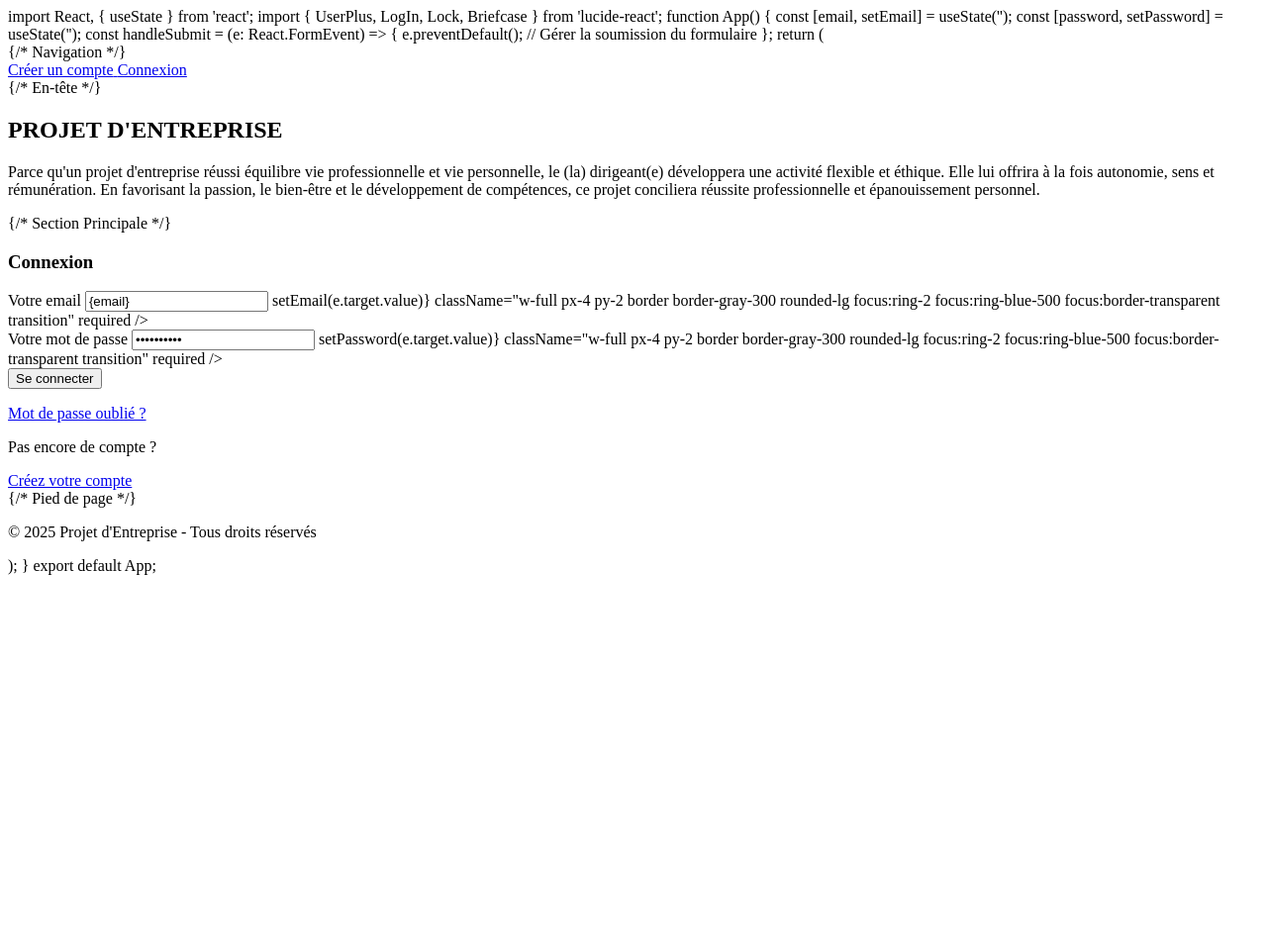
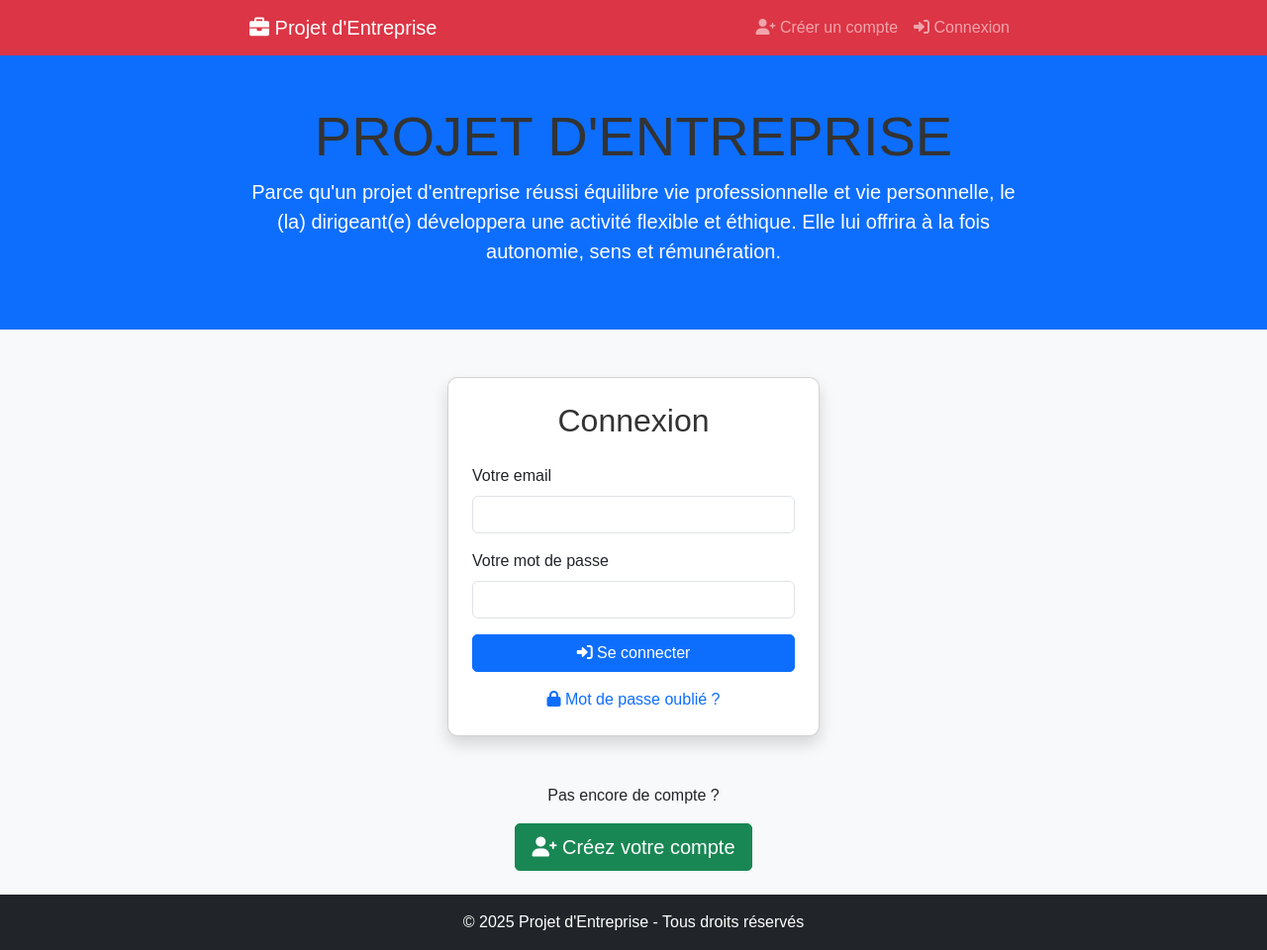
Before and after one commit to Qualixel/IAprojet, a Flask app: page / in a window 1280 px wide. Shown: the whole page at 99% size. Before the commit the page ends 581 px from the top, so only its background shows below. Run offline with Flask 3, Linux system fonts and the light colour scheme.

Commit message:
Mise à jour du fichier home.html

```diff
--- a/templates/home.html
+++ b/templates/home.html
@@ -1,122 +1,99 @@
-import React, { useState } from 'react';
-import { UserPlus, LogIn, Lock, Briefcase } from 'lucide-react';
+<!DOCTYPE html>
+<html lang="fr">
+<head>
+    <meta charset="UTF-8">
+    <meta name="viewport" content="width=device-width, initial-scale=1">
+    <title>Accueil - Projet d'Entreprise</title>
 
-function App() {
-  const [email, setEmail] = useState('');
-  const [password, setPassword] = useState('');
+    <!-- Bootstrap CSS -->
+    <link href="https://cdn.jsdelivr.net/npm/bootstrap@5.3.0/dist/css/bootstrap.min.css" rel="stylesheet">
 
-  const handleSubmit = (e: React.FormEvent) => {
-    e.preventDefault();
-    // Gérer la soumission du formulaire
-  };
+    <!-- Font Awesome (pour les icônes) -->
+    <link rel="stylesheet" href="https://cdnjs.cloudflare.com/ajax/libs/font-awesome/6.0.0/css/all.min.css">
 
-  return (
-    <div className="min-h-screen flex flex-col bg-gradient-to-br from-slate-50 to-slate-100">
-      {/* Navigation */}
-      <nav className="bg-gradient-to-r from-red-600 to-red-700 shadow-sm">
-        <div className="max-w-7xl mx-auto px-4 sm:px-6 lg:px-8">
-          <div className="flex justify-between h-16 items-center">
-            <div className="flex-shrink-0">
-              <Briefcase className="h-8 w-8 text-white" />
+    <!-- Custom CSS -->
+    <link rel="stylesheet" href="{{ url_for('static', filename='css/style.css') }}">
+</head>
+<body class="bg-light">
+
+    <!-- Barre de Navigation -->
+    <nav class="navbar navbar-expand-lg navbar-dark bg-danger">
+        <div class="container">
+            <a class="navbar-brand" href="/">
+                <i class="fa-solid fa-briefcase"></i> Projet d'Entreprise
+            </a>
+            <button class="navbar-toggler" type="button" data-bs-toggle="collapse" data-bs-target="#navbarNav">
+                <span class="navbar-toggler-icon"></span>
+            </button>
+            <div class="collapse navbar-collapse" id="navbarNav">
+                <ul class="navbar-nav ms-auto">
+                    <li class="nav-item"><a class="nav-link" href="/register">
+                        <i class="fa-solid fa-user-plus"></i> Créer un compte
+                    </a></li>
+                    <li class="nav-item"><a class="nav-link" href="/login">
+                        <i class="fa-solid fa-sign-in-alt"></i> Connexion
+                    </a></li>
+                </ul>
             </div>
-            <div className="flex space-x-4">
-              <a href="/register" className="text-white/90 hover:text-white flex items-center space-x-1">
-                <UserPlus size={18} />
-                <span>Créer un compte</span>
-              </a>
-              <a href="/login" className="text-white/90 hover:text-white flex items-center space-x-1">
-                <LogIn size={18} />
-                <span>Connexion</span>
-              </a>
+        </div>
+    </nav>
+
+    <!-- Section d'Accueil -->
+    <header class="text-center py-5 bg-primary text-white">
+        <div class="container">
+            <h1 class="display-4">PROJET D'ENTREPRISE</h1>
+            <p class="lead">
+                Parce qu'un projet d'entreprise réussi équilibre vie professionnelle et vie personnelle,
+                le (la) dirigeant(e) développera une activité flexible et éthique. Elle lui offrira à la fois autonomie,
+                sens et rémunération.
+            </p>
+        </div>
+    </header>
+
+    <!-- Formulaire de Connexion -->
+    <section class="container my-5">
+        <div class="row justify-content-center">
+            <div class="col-md-6">
+                <div class="card shadow p-4">
+                    <h2 class="text-center mb-4">Connexion</h2>
+                    <form method="POST" action="/login">
+                        <div class="mb-3">
+                            <label class="form-label">Votre email</label>
+                            <input type="email" class="form-control" name="email" required>
+                        </div>
+                        <div class="mb-3">
+                            <label class="form-label">Votre mot de passe</label>
+                            <input type="password" class="form-control" name="password" required>
+                        </div>
+                        <button type="submit" class="btn btn-primary w-100">
+                            <i class="fa-solid fa-sign-in-alt"></i> Se connecter
+                        </button>
+                    </form>
+                    <div class="text-center mt-3">
+                        <a href="/forgot_password" class="text-decoration-none">
+                            <i class="fa-solid fa-lock"></i> Mot de passe oublié ?
+                        </a>
+                    </div>
+                </div>
             </div>
-          </div>
         </div>
-      </nav>
+    </section>
 
-      {/* En-tête */}
-      <header className="relative py-8 bg-gradient-to-r from-blue-600 to-blue-700">
-        <div className="max-w-3xl mx-auto px-4 sm:px-6 lg:px-8">
-          <div className="text-white">
-            <h2 className="text-2xl font-semibold mb-2">
-              PROJET D'ENTREPRISE
-            </h2>
-            <p className="text-sm text-white/90 leading-relaxed max-w-2xl">
-              Parce qu'un projet d'entreprise réussi équilibre vie professionnelle et vie personnelle,
-              le (la) dirigeant(e) développera une activité flexible et éthique. Elle lui offrira à la fois autonomie,
-              sens et rémunération. En favorisant la passion, le bien-être et le développement de compétences,
-              ce projet conciliera réussite professionnelle et épanouissement personnel.
-            </p>
-          </div>
-        </div>
-      </header>
+    <!-- Bouton Créer un compte -->
+    <section class="text-center my-4">
+        <p>Pas encore de compte ?</p>
+        <a href="/register" class="btn btn-success btn-lg">
+            <i class="fa-solid fa-user-plus"></i> Créez votre compte
+        </a>
+    </section>
 
-      {/* Section Principale */}
-      <main className="flex-grow">
-        <div className="max-w-md mx-auto px-4 py-8">
-          <div className="bg-white rounded-2xl shadow-xl p-8">
-            <h3 className="text-2xl font-semibold text-center mb-8">Connexion</h3>
-            <form onSubmit={handleSubmit} className="space-y-6">
-              <div>
-                <label htmlFor="email" className="block text-sm font-medium text-gray-700 mb-1">
-                  Votre email
-                </label>
-                <input
-                  id="email"
-                  type="email"
-                  value={email}
-                  onChange={(e) => setEmail(e.target.value)}
-                  className="w-full px-4 py-2 border border-gray-300 rounded-lg focus:ring-2 focus:ring-blue-500 focus:border-transparent transition"
-                  required
-                />
-              </div>
-              <div>
-                <label htmlFor="password" className="block text-sm font-medium text-gray-700 mb-1">
-                  Votre mot de passe
-                </label>
-                <input
-                  id="password"
-                  type="password"
-                  value={password}
-                  onChange={(e) => setPassword(e.target.value)}
-                  className="w-full px-4 py-2 border border-gray-300 rounded-lg focus:ring-2 focus:ring-blue-500 focus:border-transparent transition"
-                  required
-                />
-              </div>
-              <button
-                type="submit"
-                className="w-full bg-gradient-to-r from-blue-600 to-cyan-500 text-white py-2 px-4 rounded-lg hover:opacity-90 transition-opacity flex items-center justify-center space-x-2"
-              >
-                <LogIn size={18} />
-                <span>Se connecter</span>
-              </button>
-            </form>
-            <div className="mt-6 text-center">
-              <a href="/forgot-password" className="text-sm text-blue-600 hover:text-blue-800 flex items-center justify-center space-x-1">
-                <Lock size={16} />
-                <span>Mot de passe oublié ?</span>
-              </a>
-            </div>
-          </div>
+    <!-- Pied de Page -->
+    <footer class="bg-dark text-white text-center py-3">
+        <p class="mb-0">© 2025 Projet d'Entreprise - Tous droits réservés</p>
+    </footer>
 
-          <div className="text-center mt-8 space-y-4">
-            <p className="text-gray-600">Pas encore de compte ?</p>
-            <a
-              href="/register"
-              className="inline-flex items-center space-x-2 bg-green-500 text-white px-6 py-3 rounded-lg hover:bg-green-600 transition-colors"
-            >
-              <UserPlus size={20} />
-              <span>Créez votre compte</span>
-            </a>
-          </div>
-        </div>
-      </main>
+    <!-- Bootstrap JavaScript -->
+    <script src="https://cdn.jsdelivr.net/npm/bootstrap@5.3.0/dist/js/bootstrap.bundle.min.js"></script>
 
-      {/* Pied de page */}
-      <footer className="bg-gray-900 text-gray-300 py-6 text-center">
-        <p>© 2025 Projet d'Entreprise - Tous droits réservés</p>
-      </footer>
-    </div>
-  );
-}
-
-export default App;
+</body>
+</html>
```
